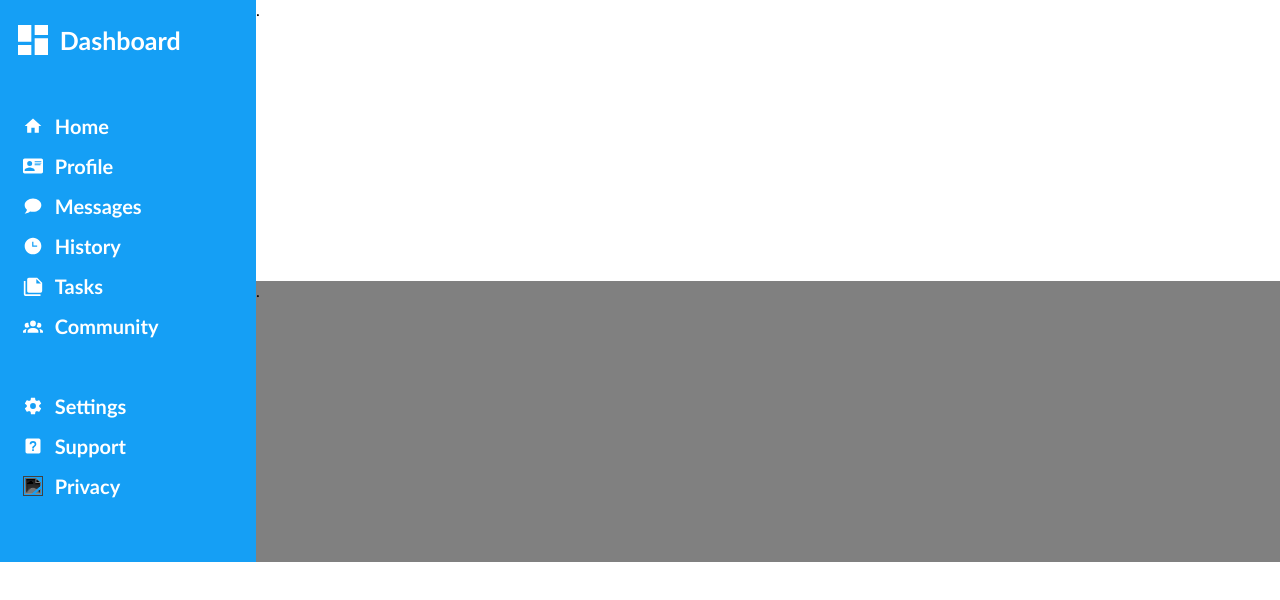
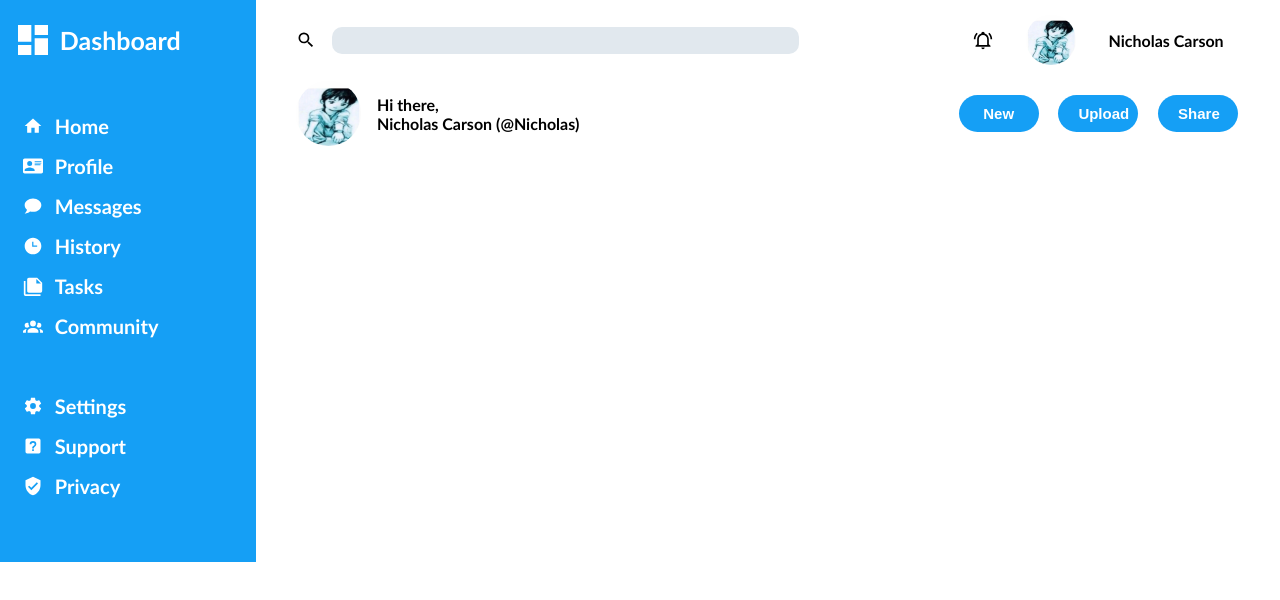
Before and after one commit to NicoTheRicoo/odin-admin-dash, a plain HTML site: page index.html in a window 1280 px wide. Drawn offline with Linux system fonts and the light colour scheme.

Commit message:
header almost complete

```diff
--- a/index.html
+++ b/index.html
@@ -9,7 +9,7 @@
 <body>
     <div class="page-container">
         <div class="sidebar">
-            <div class="dash-header"><img src="./sidebar-icons/dash.svg">Dashboard</div>
+            <div class="sidebar-header"><img src="./sidebar-icons/dash.svg">Dashboard</div>
             <ul class = "options">
                 <li><img src = "./sidebar-icons/home.svg">Home</li>
                 <li><img src = "./sidebar-icons/profile.svg">Profile</li>
@@ -21,11 +21,29 @@
             <ul class = "options">
                 <li><img src = "./sidebar-icons/cog.svg">Settings</li>
                 <li><img src = "./sidebar-icons/help.svg">Support</li>
-                <li><img src = "./sidebar-icons/privacy.svgls">Privacy</li>
+                <li><img src = "./sidebar-icons/privacy.svg">Privacy</li>
             </ul>
         </div>
-        <div class="header">.</div>
-        <div class="body">.</div>
+        <div class="header">
+            <div class = "search-bar">
+                <img src = "./header-icons/search.svg" class = "icon">
+                <input type="text" id = "search-bar">
+            </div>
+            <div class="header-profile">
+                <img src="./header-icons/notification.svg" class = "icon">
+                <img src="./profile-pics/mypfp.png" class = "pfp">
+                <div class = "text">Nicholas Carson</div>
+            </div>
+            <div class="welcome">
+                <img src="./profile-pics/mypfp.png" class = "pfp">
+                <div class = "text">Hi there,<br>Nicholas Carson (@Nicholas)</div>
+            </div>
+            <div class="header-buttons">
+                <button>New</button>
+                <button>Upload</button>
+                <button>Share</button>
+            </div>
+        </div>
     </div>
 
 </body>
--- a/style.css
+++ b/style.css
@@ -10,14 +10,14 @@ body{
 }
 
 /* Dashboard image, sets dimensions */
-.dash-header img{
-    filter: invert(100%) sepia(6%) saturate(0%) hue-rotate(85deg) brightness(108%) contrast(106%);
+.sidebar-header>img{
     height:40px !important;
     width:40px !important;
+    filter: invert(100%) sepia(6%) saturate(0%) hue-rotate(85deg) brightness(108%) contrast(106%);
 }
 
 /* dash header text */
-.dash-header{
+.sidebar-header{
     font-size:25px;
     display:flex;
     align-items:center;
@@ -38,30 +38,114 @@ body{
 }
 
 /* sidebar icon settings */
-.sidebar img{
+.options>li>img{
     filter: invert(100%) sepia(6%) saturate(0%) hue-rotate(85deg) brightness(108%) contrast(106%);
     height:20px;
     width:20px;
 }
 
 /* gets rid of bullet points */
-ul {
+ul{
     list-style-type: none;
     padding: 0px;
 }
 
 /* flex for each sidebar option */
-.sidebar li{
+.sidebar>ul>li{
     display:flex;
     align-items:center;
     gap:12px;
     margin: 16px 10px;
 }
 
+/* --------------------------------------------------------- */
+
+/* header layout */
 .header{
     background-color: white;
+    display:grid;
+    padding: 15px 40px;
+    grid-template-columns: 70% 30%;
 }
 
+/* bolds all text */
+.header .text{
+    font-weight:600;
+}
+
+/* flex box on search bar and icon */
+.search-bar{
+    display:flex;
+    align-items:center;
+    gap:1rem;
+}
+
+/* search bar visual mods */
+.header #search-bar{
+    width: 70%;
+    height: 25px;
+    background-color:rgb(225, 232, 238);
+    border-radius:10px;
+    border-style:none;
+}
+
+/* top right of header, flex layout */
+.header-profile{
+    display:flex;
+    align-items:center;
+    justify-content:space-around;
+}
+
+/* header icons */
+.header .icon{
+    height:20px;
+    width:20px;
+}
+
+/* all profile pics */
+.pfp{
+    height: 50px;
+    width: 50px;
+    border-radius:50px;
+}
+
+/* welcome message, bottom left of  header */
+.welcome{
+    display:flex;
+    gap: 1rem;
+    align-items:center;
+    margin-top:1rem;
+}
+
+/* resize welcome pfp */
+.welcome>.pfp{
+    height:65px;
+    width:65px;
+}
+
+/* bottom right buttons */
+.header-buttons{
+    display:flex;
+    align-items:center;
+    justify-content:space-around;
+    margin-top:1rem;
+    gap:1rem;
+}
+
+/* button customization */
+.header-buttons>button{
+    background-color: rgb(21, 159, 245);
+    border-radius:50px;
+    border:none;
+    color:white;
+    font-size:15px;
+    padding:10px 20px;
+    width:80px;
+    text-align:center;
+    font-weight:600;
+}
+
+/* ---------------------------------------------------------- */
 .body{
-    background-color: grey;
+
 }
```
Also changed, not shown: header-icons/notification.svg (added), header-icons/search.svg (added), profile-pics/mypfp.png (added).
